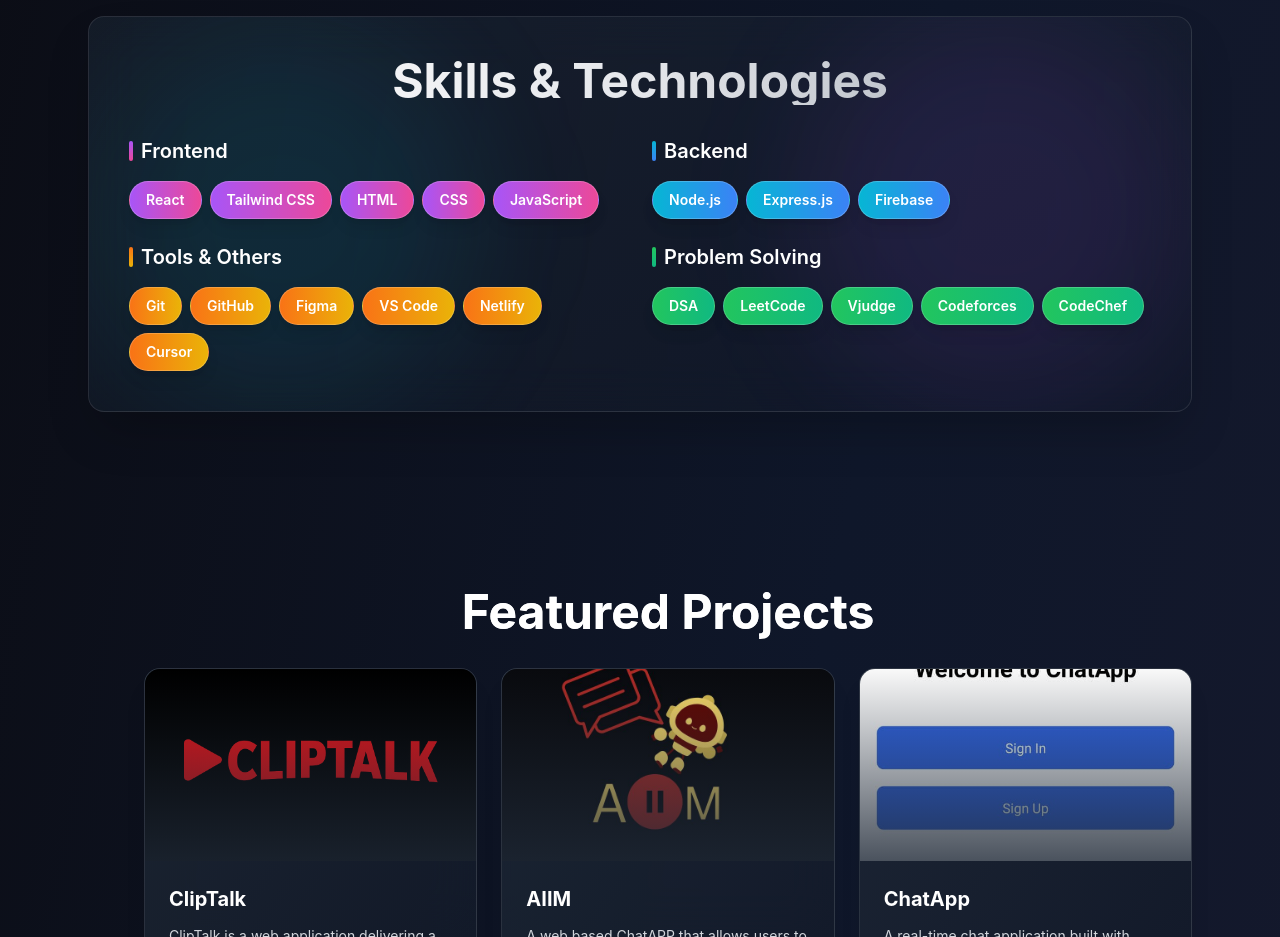
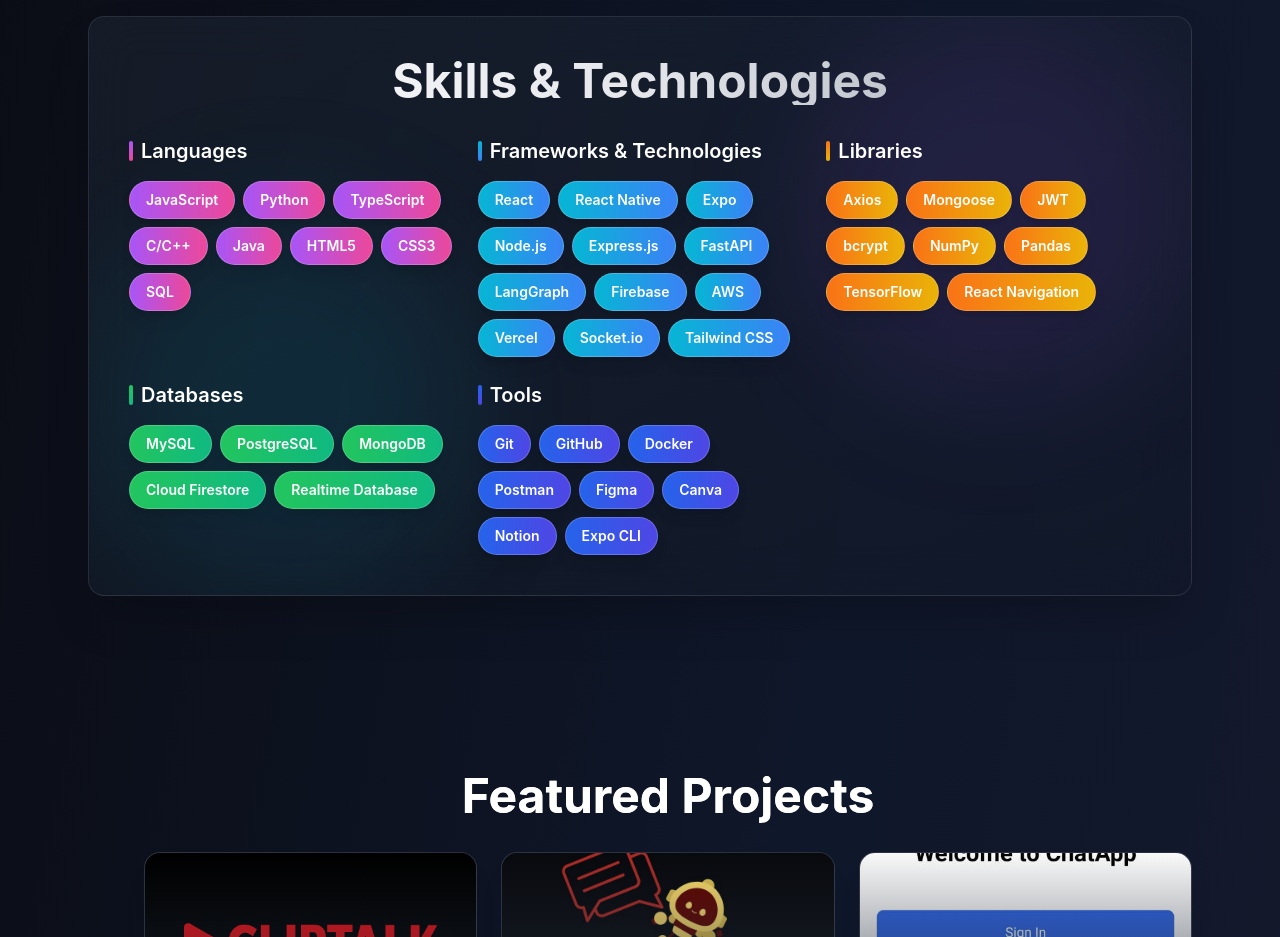
Before and after one commit to ArifRabbani111/my-portfolio, a React (Create React App) app: page / in a window 1280 px wide. Shown: the part 1760-2697 px from the top of the page. Built offline with nearby package versions, Linux system fonts and the light colour scheme; no server answers.

Commit message:
feat: reorganize and expand skills data categories and update grid layout for improved display

```diff
--- a/src/pages/Skills.jsx
+++ b/src/pages/Skills.jsx
@@ -3,10 +3,11 @@
 
 export default function Skills() {
   const skillsData = {
-    "Frontend": ["React", "Tailwind CSS", "HTML", "CSS", "JavaScript"],
-    "Backend": ["Node.js", "Express.js", "Firebase"],
-    "Tools & Others": ["Git", "GitHub", "Figma", "VS Code", "Netlify", "Cursor"],
-    "Problem Solving": ["DSA", "LeetCode", "Vjudge", "Codeforces", "CodeChef"],
+    "Languages": ["JavaScript", "Python", "TypeScript", "C/C++", "Java", "HTML5", "CSS3", "SQL"],
+    "Frameworks & Technologies": ["React", "React Native", "Expo", "Node.js", "Express.js", "FastAPI", "LangGraph", "Firebase", "AWS", "Vercel", "Socket.io", "Tailwind CSS"],
+    "Libraries": ["Axios", "Mongoose", "JWT", "bcrypt", "NumPy", "Pandas", "TensorFlow", "React Navigation"],
+    "Databases": ["MySQL", "PostgreSQL", "MongoDB", "Cloud Firestore", "Realtime Database"],
+    "Tools": ["Git", "GitHub", "Docker", "Postman", "Figma", "Canva", "Notion", "Expo CLI"],
   };
 
   const skillColors = [
@@ -14,6 +15,7 @@
     "from-accent-cyan to-blue-500",
     "from-accent-orange to-yellow-500",
     "from-green-500 to-emerald-500",
+    "from-blue-600 to-indigo-600",
   ];
 
   return (
@@ -39,7 +41,7 @@
           Skills & Technologies
         </motion.h2>
 
-        <div className="grid md:grid-cols-2 gap-4 md:gap-6 text-left relative z-10">
+        <div className="grid md:grid-cols-2 lg:grid-cols-3 gap-6 text-left relative z-10">
           {Object.entries(skillsData).map(([category, list], categoryIndex) => (
             <motion.div
               key={category}
```
